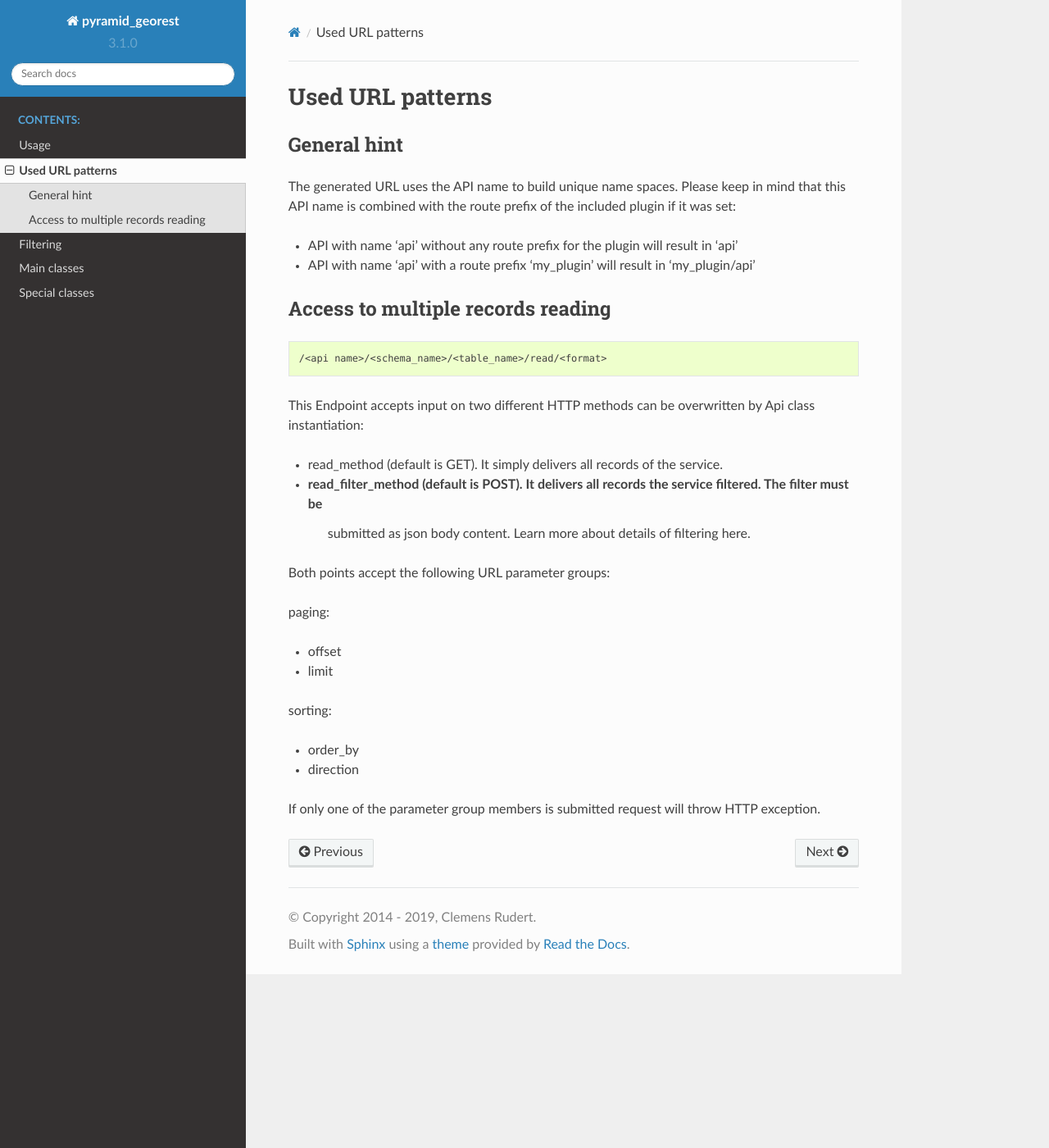
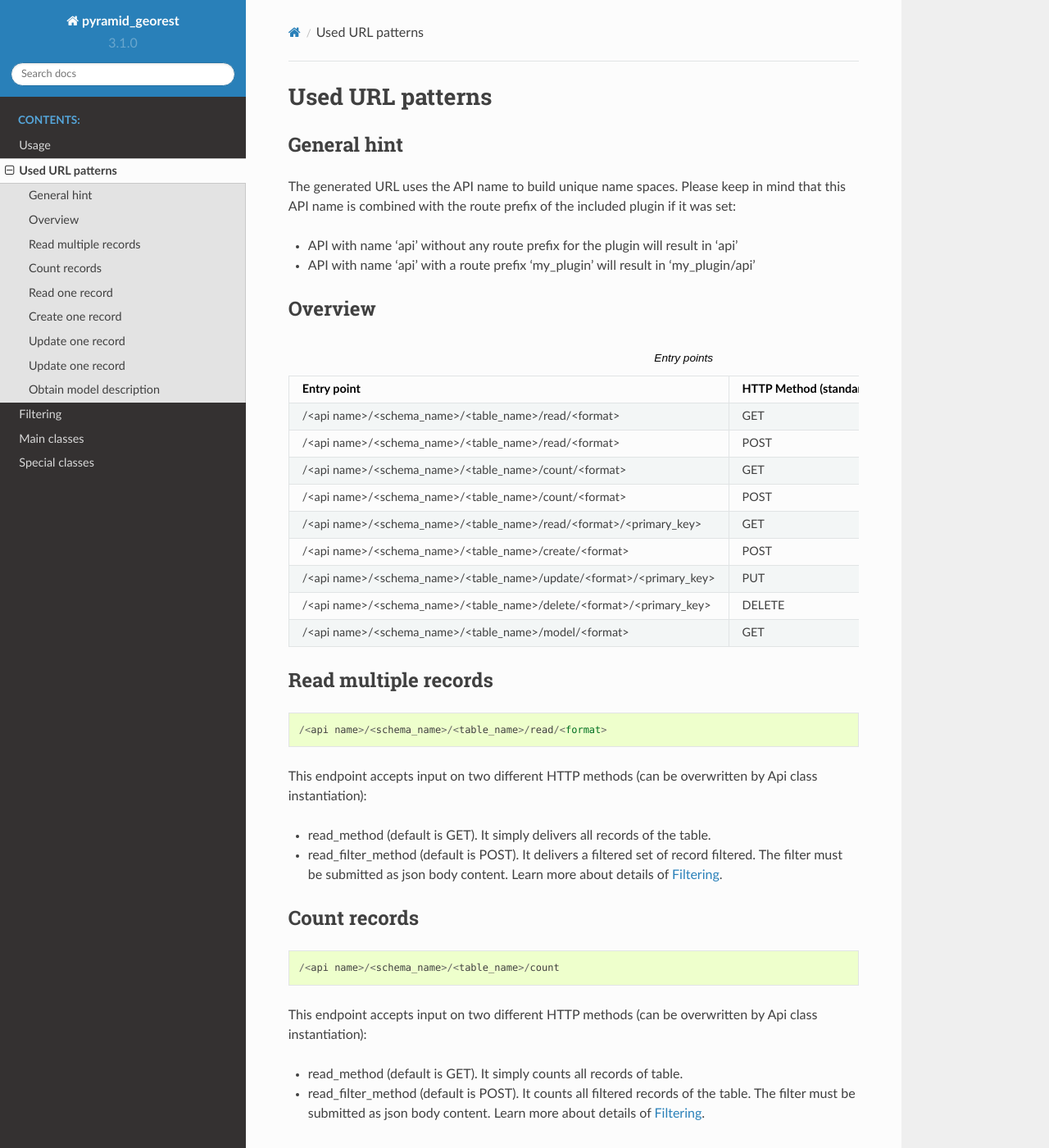
Before and after one commit to vvmruder/pyramid_georest, a Sphinx documentation site: the page built from doc/source/url_patterns.rst, in a window 1280 px wide and 1400 px high. Shown: the whole window at 82% size. Built offline with Sphinx 7.4.7 and the Read the Docs theme 2.0.0, drawn with Linux system fonts in a browser that asks for light colours; some of the changed text lies outside the part shown.

Commit message:
add documentation part about url patterns

```diff
--- a/doc/source/filter.rst
+++ b/doc/source/filter.rst
@@ -75,7 +75,10 @@
 
 .. note::
 
-    **Of course sorting and paging is fully combinable.**
+    **Of course sorting and paging is can be combined.**
+
+This mechanism is applied to the normal *read entry point* and also to the *filtered read entry point* (see
+:ref:`url_patterns` for details).
 
 
 General filter structure
--- a/doc/source/url_patterns.rst
+++ b/doc/source/url_patterns.rst
@@ -1,7 +1,9 @@
 .. _url_patterns:
+
 
 Used URL patterns
 =================
+
 
 General hint
 ------------
@@ -12,29 +14,197 @@
 * API with name 'api' without any route prefix for the plugin will result in 'api'
 * API with name 'api' with a route prefix 'my_plugin' will result in 'my_plugin/api'
 
-Access to multiple records reading
-----------------------------------
 
-.. code-block:: bash
+Overview
+--------
+
+.. list-table:: Entry points
+    :header-rows: 1
+
+    * - Entry point
+      - HTTP Method (standard)
+      - Comment
+    * - /<api name>/<schema_name>/<table_name>/read/<format>
+      - GET
+      -
+    * - /<api name>/<schema_name>/<table_name>/read/<format>
+      - POST
+      - Filter is passed as body content.
+    * - /<api name>/<schema_name>/<table_name>/count/<format>
+      - GET
+      -
+    * - /<api name>/<schema_name>/<table_name>/count/<format>
+      - POST
+      - Filter is passed as body content.
+    * - /<api name>/<schema_name>/<table_name>/read/<format>/<primary_key>
+      - GET
+      -
+    * - /<api name>/<schema_name>/<table_name>/create/<format>
+      - POST
+      - Feature is passed as body content.
+    * - /<api name>/<schema_name>/<table_name>/update/<format>/<primary_key>
+      - PUT
+      - Feature is passed as body content.
+    * - /<api name>/<schema_name>/<table_name>/delete/<format>/<primary_key>
+      - DELETE
+      -
+    * - /<api name>/<schema_name>/<table_name>/model/<format>
+      - GET
+      -
+
+
+Read multiple records
+---------------------
+
+.. parsed-literal::
 
     /<api name>/<schema_name>/<table_name>/read/<format>
 
-This Endpoint accepts input on two different HTTP methods can be overwritten by Api class instantiation:
+This endpoint accepts input on two different HTTP methods (can be overwritten by Api class instantiation):
 
-* read_method (default is GET). It simply delivers all records of the service.
-* read_filter_method (default is POST). It delivers all records the service filtered. The filter must be
-    submitted as json body content. Learn more about details of filtering here.
+- read_method (default is GET). It simply delivers all records of the table.
+- read_filter_method (default is POST). It delivers a filtered set of record filtered. The filter must be
+  submitted as json body content. Learn more about details of :ref:`filter`.
 
-Both points accept the following URL parameter groups:
 
-paging:
+Count records
+-------------
 
-* offset
-* limit
+.. parsed-literal::
 
-sorting:
+    /<api name>/<schema_name>/<table_name>/count
 
-* order_by
-* direction
+This endpoint accepts input on two different HTTP methods (can be overwritten by Api class instantiation):
 
-If only one of the parameter group members is submitted request will throw HTTP exception.
+- read_method (default is GET). It simply counts all records of table.
+- read_filter_method (default is POST). It counts all filtered records of the table. The filter must be
+  submitted as json body content. Learn more about details of :ref:`filter`.
+
+
+Read one record
+---------------
+
+.. parsed-literal::
+
+    /<api name>/<schema_name>/<table_name>/read/<format>/<primary_key>
+
+This endpoint accept input on HTTP GET method (default) and delivers the primary key matching record.
+
+It is possible to have more then one primary key in a database table. So it is possible with this API too.
+Simply pass all necessary primary keys like this:
+
+.. parsed-literal::
+
+    /<api name>/<schema_name>/<table_name>/read/<format>/<primary_key_1>/.../<primary_key_n>
+
+
+Create one record
+-----------------
+
+.. parsed-literal::
+
+    /<api name>/<schema_name>/<table_name>/create/<format>
+
+This endpoint accepts input on HTTP POST method (default) and creates a record from data passed in body
+of request. The structure has to be plain JSON with WKT string for geometric columns or GeoJSON. It must be
+passed like this:
+
+.. code-block:: javascript
+
+    {
+        "feature": {
+            "id": 1,
+            "geom": "POINT(1.00 2.00)"
+        }
+    }
+
+or:
+
+.. code-block:: javascript
+
+    {
+        "feature": {
+            "type": "Feature",
+            "geometry": {
+                "type": "Point",
+                "coordinates": [1.00, 2.00]
+            },
+            "properties": {
+                "id": 1
+            }
+        }
+    }
+
+
+Update one record
+-----------------
+
+.. parsed-literal::
+
+    /<api name>/<schema_name>/<table_name>/update/<format>/<primary_key>
+
+This endpoint accepts input on HTTP PUT method (default) and updates a record from data passed in body
+of request.
+
+It is possible to have more then one primary key in a database table. So it is possible with this API too.
+Simply pass all necessary primary keys like this:
+
+.. parsed-literal::
+
+    /<api name>/<schema_name>/<table_name>/update/<format>/<primary_key_1>/.../<primary_key_n>
+
+The structure has to be plain JSON with WKT string for geometric columns or GeoJSON. It must be
+passed like this:
+
+.. code-block:: javascript
+
+    {
+        "feature": {
+            "name": "Bud",
+            "geom": "POINT(1.00 2.00)"
+        }
+    }
+
+or:
+
+.. code-block:: javascript
+
+    {
+        "feature": {
+            "type": "Feature",
+            "geometry": {
+                "type": "Point",
+                "coordinates": [1.00, 2.00]
+            },
+            "properties": {
+                "name": "Bud"
+            }
+        }
+    }
+
+
+Update one record
+-----------------
+
+.. parsed-literal::
+
+    /<api name>/<schema_name>/<table_name>/delete/<format>/<primary_key>
+
+This endpoint accepts input on HTTP DELETE method (default) and deletes a record.
+
+It is possible to have more then one primary key in a database table. So it is possible with this API too.
+Simply pass all necessary primary keys like this:
+
+.. parsed-literal::
+
+    /<api name>/<schema_name>/<table_name>/delete/<format>/<primary_key_1>/.../<primary_key_n>
+
+
+Obtain model description
+------------------------
+
+.. parsed-literal::
+
+    /<api name>/<schema_name>/<table_name>/model/<format>
+
+This endpoint offers a description of underlying data.
```
Also changed, not shown: 2 other files.
